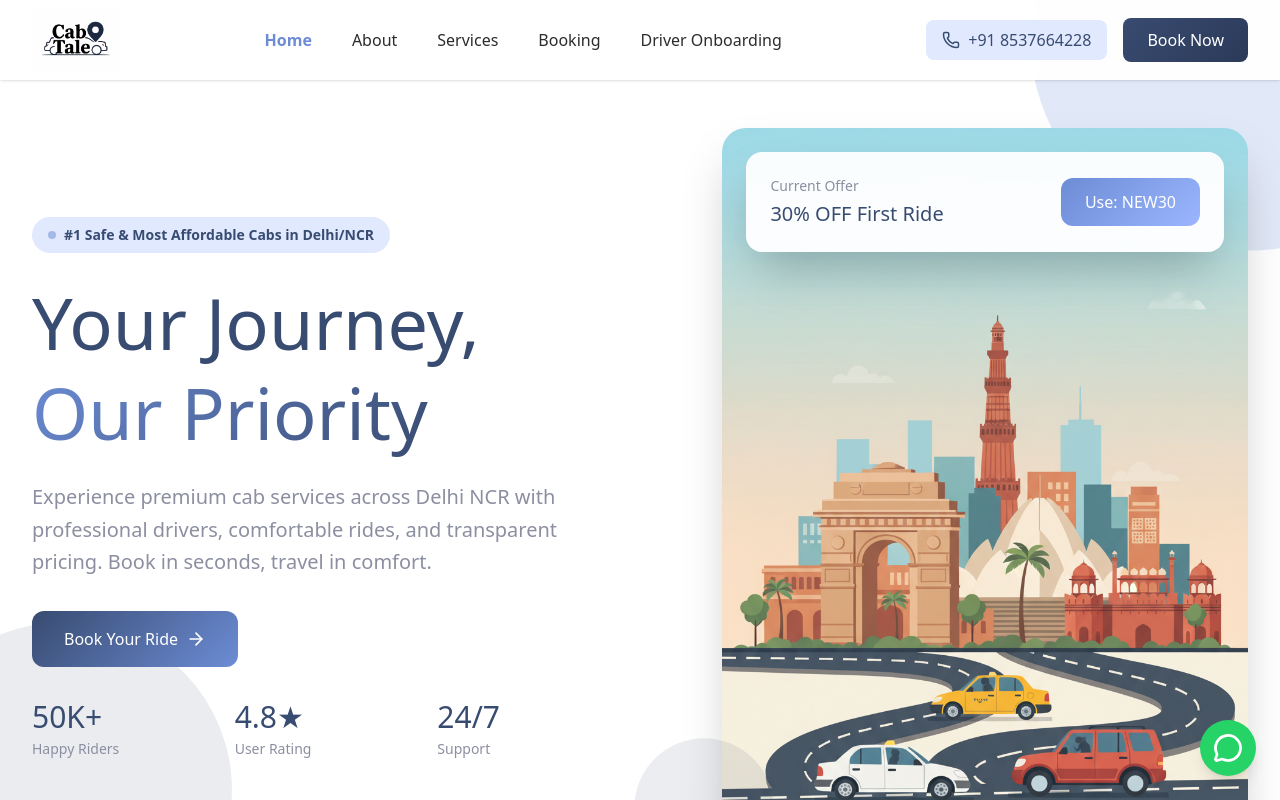
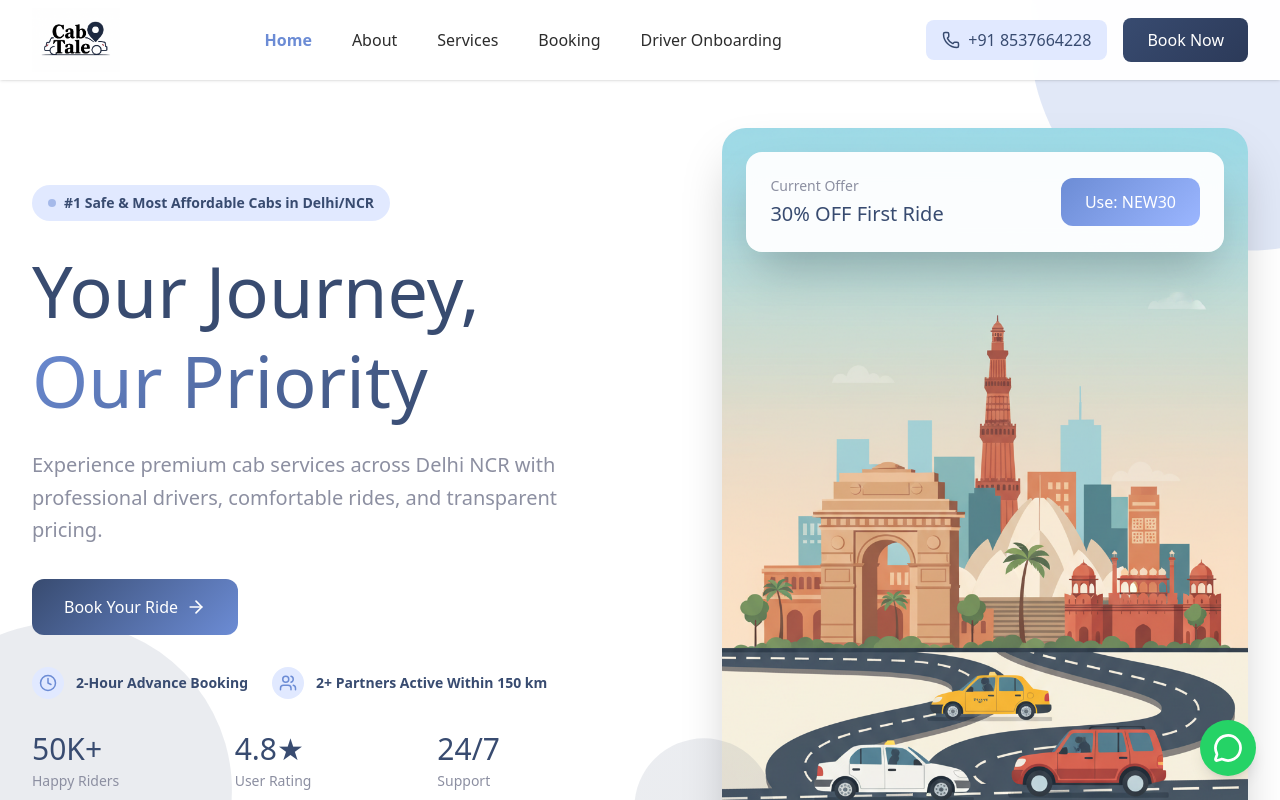
Before and after one commit to Nikhilpancholi/cab-tale, a React (Vite) app: page / in a window 1280 px wide. Shown: the top 800 px of the page. Built offline with nearby package versions, Linux system fonts and the light colour scheme.

Commit message:
hero section changes

```diff
--- a/src/components/Hero.jsx
+++ b/src/components/Hero.jsx
@@ -1,7 +1,6 @@
 import { motion } from 'framer-motion';
-import { ArrowRight, Play } from 'lucide-react';
+import { ArrowRight, Play, Clock, Users } from 'lucide-react';
 import { Link } from 'react-router-dom';
-import { BookingForm } from './BookingFrom';
 import { ImageWithFallback } from './figma/ImageWtihFallback';
 import image from '../assets/image.png';
 import { SafetyFeatures } from './SafetyFeature';
@@ -73,7 +72,7 @@ export function Hero() {
 
             <p className="text-lg md:text-xl mb-8 leading-relaxed" style={{ color: 'var(--cabtale-muted-gray)' }}>
               Experience premium cab services across Delhi NCR with professional drivers,
-              comfortable rides, and transparent pricing. Book in seconds, travel in comfort.
+              comfortable rides, and transparent pricing.
             </p>
 
             <div className="flex flex-col sm:flex-row gap-4 mb-8">
@@ -88,21 +87,32 @@ export function Hero() {
                 <span>Book Your Ride</span>
                 <ArrowRight className="group-hover:translate-x-1 transition-transform" size={20} />
               </Link>
-              {/* <button
-                className="px-8 py-4 rounded-xl border-2 transition-all hover:shadow-lg flex items-center justify-center gap-2"
-                style={{
-                  borderColor: 'var(--cabtale-deep-navy)',
-                  color: 'var(--cabtale-deep-navy)',
-                }}
-              >
-                <div className="w-10 h-10 rounded-full flex items-center justify-center"
-                  style={{ backgroundColor: 'var(--cabtale-pale-ice)' }}
-                >
-                  <Play size={16} fill="currentColor" />
+              </div>
+             {/* want to add two highlights bullet points */}
+
+             <div className="flex  sm:flex-row gap-6 mb-8">
+              <div className="flex items-center gap-3">
+                <div className="flex-shrink-0 w-8 h-8 rounded-full flex items-center justify-center" style={{ backgroundColor: 'var(--cabtale-pale-ice)' }}>
+                  <Clock size={18} style={{ color: 'var(--cabtale-soft-royal)' }} />
                 </div>
-                <span>Watch Demo</span>
-              </button> */}
+                <div>
+                  <p className="text-sm font-semibold" style={{ color: 'var(--cabtale-deep-navy)' }}>2-Hour Advance Booking</p>
+                </div>
+              </div>
+              <div className="flex items-center gap-3">
+                <div className="flex-shrink-0 w-8 h-8 rounded-full flex items-center justify-center" style={{ backgroundColor: 'var(--cabtale-pale-ice)' }}>
+                  <Users size={18} style={{ color: 'var(--cabtale-soft-royal)' }} />
+                </div>
+                <div>
+                  <p className="text-sm font-semibold" style={{ color: 'var(--cabtale-deep-navy)' }}>2+ Partners Active Within 150 km</p>
+                </div>
+              </div>
             </div>
+
+
+
+
+
 
             {/* Stats */}
             <div className="grid grid-cols-3 gap-6">
```
